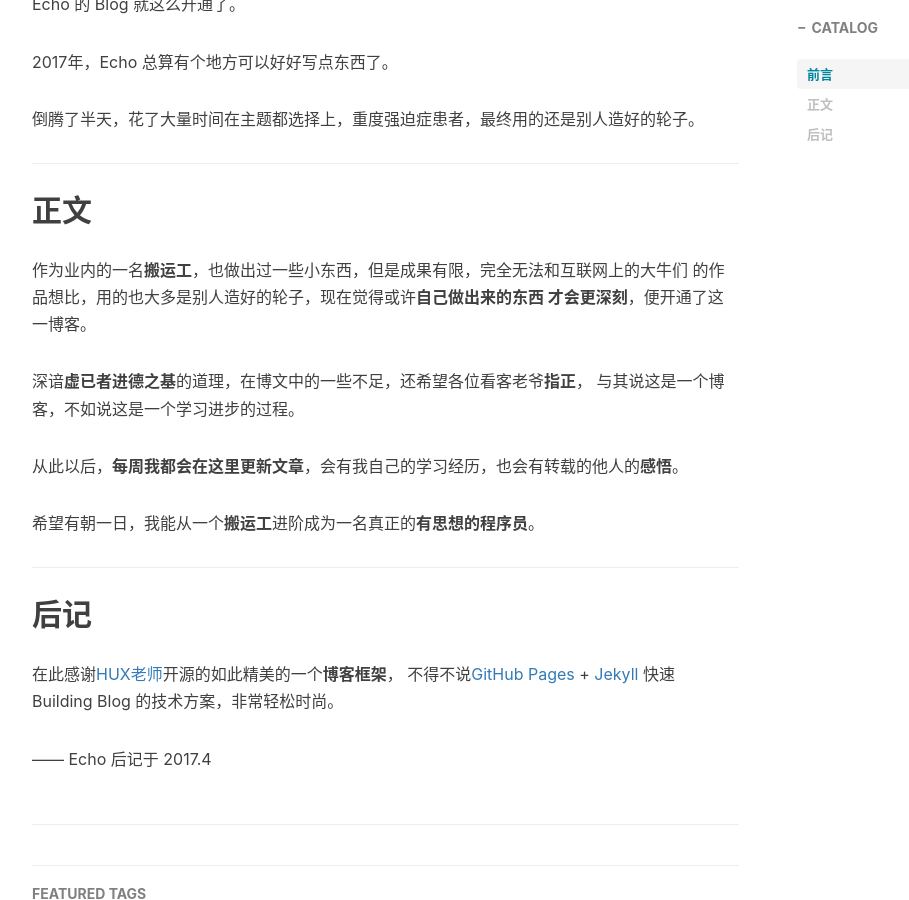
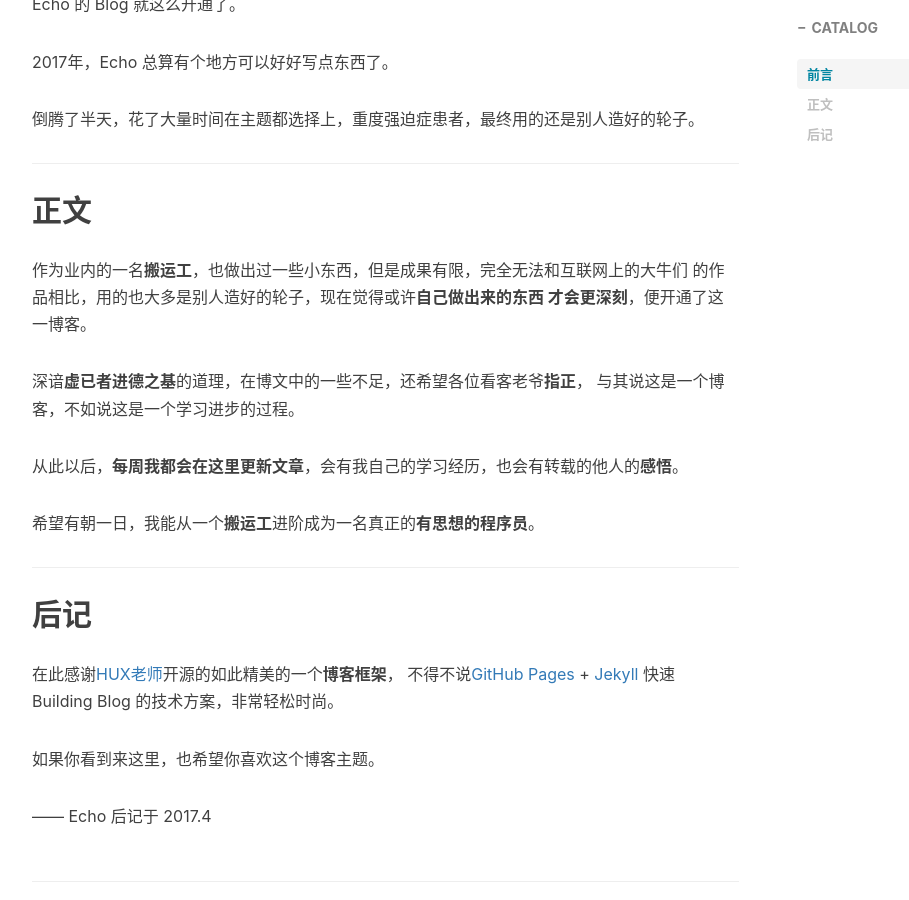
Before and after one commit to chenwenhang/my-blog, a Jekyll site: the page built from _posts/2017-04-30-hello-first-blog.markdown, in a window 1280 px wide and 900 px high, scrolled down 710 px. Shown: the whole window, without its empty margins (233-1142 px from the left). Built offline with Jekyll 4.4.1, drawn with Linux system fonts in a browser that asks for light colours; nearby versions of some CDN libraries; comment, search, counter and statistics services are not loaded.

Commit message:
Edit the first page

```diff
--- a/_posts/2017-04-30-hello-first-blog.markdown
+++ b/_posts/2017-04-30-hello-first-blog.markdown
@@ -26,7 +26,7 @@ Echo 的 Blog 就这么开通了。
 ## 正文
 
 作为业内的一名**搬运工**，也做出过一些小东西，但是成果有限，完全无法和互联网上的大牛们
-的作品想比，用的也大多是别人造好的轮子，现在觉得或许**自己做出来的东西
+的作品相比，用的也大多是别人造好的轮子，现在觉得或许**自己做出来的东西
 才会更深刻**，便开通了这一博客。
 
 深谙**虚已者进德之基**的道理，在博文中的一些不足，还希望各位看客老爷**指正**，
@@ -44,4 +44,6 @@ Echo 的 Blog 就这么开通了。
 不得不说[GitHub Pages](https://pages.github.com/) + [Jekyll](http://jekyllrb.com/)
 快速 Building Blog 的技术方案，非常轻松时尚。
 
+如果你看到来这里，也希望你喜欢这个博客主题。
+
 —— Echo 后记于 2017.4
```
